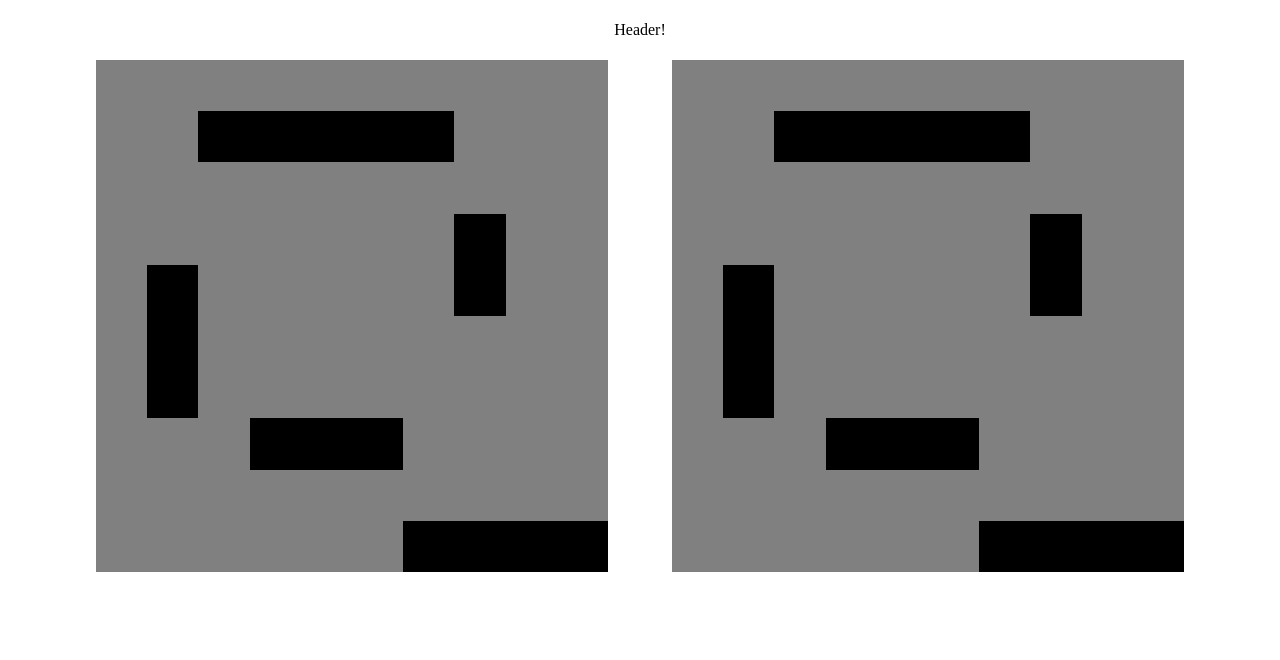
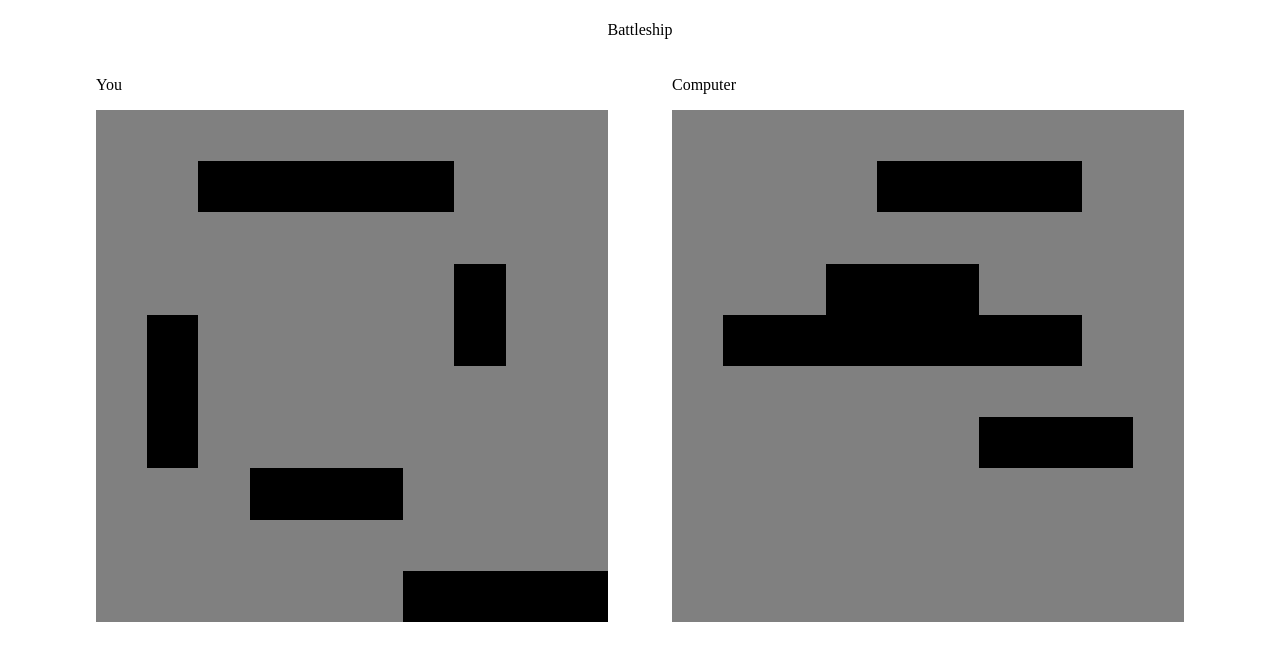
Before and after one commit to ZThygesen/battleship, a website built with webpack: page dist/index.html in a window 1280 px wide. Built offline with nearby package versions, Linux system fonts and the light colour scheme.

Commit message:
Randomly generate computer's ships

```diff
--- /dev/null
+++ b/src/Game.js
@@ -0,0 +1,36 @@
+import { GameboardDisplay } from "./display/GameboardDisplay";
+import { generateComputerShips } from "./helpers/GenerateComputerShips";
+import { Player } from "./factories/Player";
+
+export class Game {
+    constructor() {
+        this.player = new Player('You');
+        this.computer = new Player('Computer');
+        this.playerDisplay = new GameboardDisplay('player', this.player.gameboard);
+        this.computerDisplay = new GameboardDisplay('computer', this.computer.gameboard);
+
+        generateComputerShips.placeShips(this.computer.gameboard);
+        this.generatePlayerShips();
+    }
+
+   /* generateComputerShips() {
+        this.computer.addShip(5, [[1, 2], [1, 3], [1, 4], [1, 5], [1, 6]]);
+        this.computer.addShip(4, [[9, 6], [9, 7], [9, 8], [9, 9]]);
+        this.computer.addShip(3, [[4, 1], [5, 1], [6, 1]]);
+        this.computer.addShip(3, [[7, 3], [7, 4], [7, 5]]);
+        this.computer.addShip(2, [[3, 7], [4, 7]]);
+    }*/
+
+    generatePlayerShips() {
+        this.player.addShip(5, [[1, 2], [1, 3], [1, 4], [1, 5], [1, 6]]);
+        this.player.addShip(4, [[9, 6], [9, 7], [9, 8], [9, 9]]);
+        this.player.addShip(3, [[4, 1], [5, 1], [6, 1]]);
+        this.player.addShip(3, [[7, 3], [7, 4], [7, 5]]);
+        this.player.addShip(2, [[3, 7], [4, 7]]);
+    }
+
+    update() {
+        this.playerDisplay.display();
+        this.computerDisplay.display();
+    }
+}
--- a/src/display/GameboardDisplay.js
+++ b/src/display/GameboardDisplay.js
@@ -1,4 +1,4 @@
-export class GameboardDiplay {
+export class GameboardDisplay {
     constructor(player, gameboard) {
         this.player = player;
         this.gameboard = gameboard;
--- /dev/null
+++ b/src/helpers/GenerateComputerShips.js
@@ -0,0 +1,56 @@
+const generateComputerShips = (function () {
+    const ships = [5, 4, 3, 3, 2];
+
+    const placeShips = (gameboard) => {
+        for (let i = 0; i < ships.length; i++) {
+            let success = tryPlace(ships[i], gameboard);
+
+            while (!success) {
+                success = tryPlace(ships[i], gameboard);
+            }
+        }
+    }
+
+    const tryPlace = (shipLength, gameboard) => {
+        const coords = generateShipCoords(shipLength);
+
+        return gameboard.placeShip(shipLength, coords);
+    }
+
+    const generateShipCoords = (shipLength) => {
+        const coords = [];
+        const direction = getRandomDirection();
+        const gridline = getRandomGridline();
+        const startSquare = getRandomStartSquare(shipLength);
+
+        // horizontal === 0; vertical === 1
+        if (direction === 0) {
+            for (let i = startSquare; i < startSquare + shipLength; i++) {
+                coords.push([gridline, i]);
+            }
+        } else {
+            for (let i = startSquare; i < startSquare + shipLength; i++) {
+                coords.push([i, gridline]);
+            }
+        }
+
+        return coords;
+    }
+
+    const getRandomDirection = () => {
+        return Math.floor(Math.random() * 2);
+    }
+
+    const getRandomGridline = () => {
+        return Math.floor(Math.random() * 10);
+    }
+
+    const getRandomStartSquare = (shipLength) => {
+        return Math.floor(Math.random() * (10 - shipLength));
+    }
+
+    return { placeShips };
+
+})();
+
+export { generateComputerShips };
--- a/src/index.js
+++ b/src/index.js
@@ -1,28 +1,5 @@
-import { Player } from './factories/Player';
-import { GameboardDiplay } from './display/GameboardDisplay'
+import { Game } from './Game';
 
+const game = new Game();
 
-const player = new Player('You');
-const computer = new Player('Computer');
-
-const playerDisplay = new GameboardDiplay('player', player.gameboard);
-const computerDisplay = new GameboardDiplay('computer', computer.gameboard);
-
-player.addShip(5, [[1, 2], [1, 3], [1, 4], [1, 5], [1, 6]]);
-player.addShip(4, [[9, 6], [9, 7], [9, 8], [9, 9]]);
-player.addShip(3, [[4, 1], [5, 1], [6, 1]]);
-player.addShip(3, [[7, 3], [7, 4], [7, 5]]);
-player.addShip(2, [[3, 7], [4, 7]]);
-
-computer.addShip(5, [[1, 2], [1, 3], [1, 4], [1, 5], [1, 6]]);
-computer.addShip(4, [[9, 6], [9, 7], [9, 8], [9, 9]]);
-computer.addShip(3, [[4, 1], [5, 1], [6, 1]]);
-computer.addShip(3, [[7, 3], [7, 4], [7, 5]]);
-computer.addShip(2, [[3, 7], [4, 7]]);
-
-function updateDisplay() {
-    playerDisplay.display();
-    computerDisplay.display();
-}
-
-updateDisplay();
+game.update();
```
Also changed, not shown: dist/index.html, dist/main.js.
